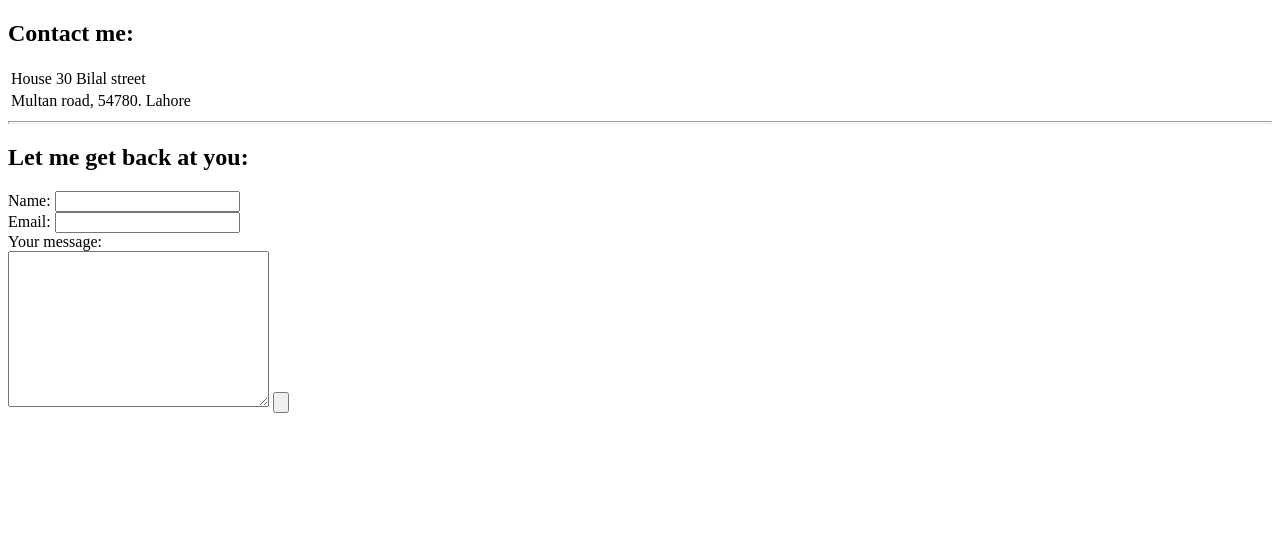
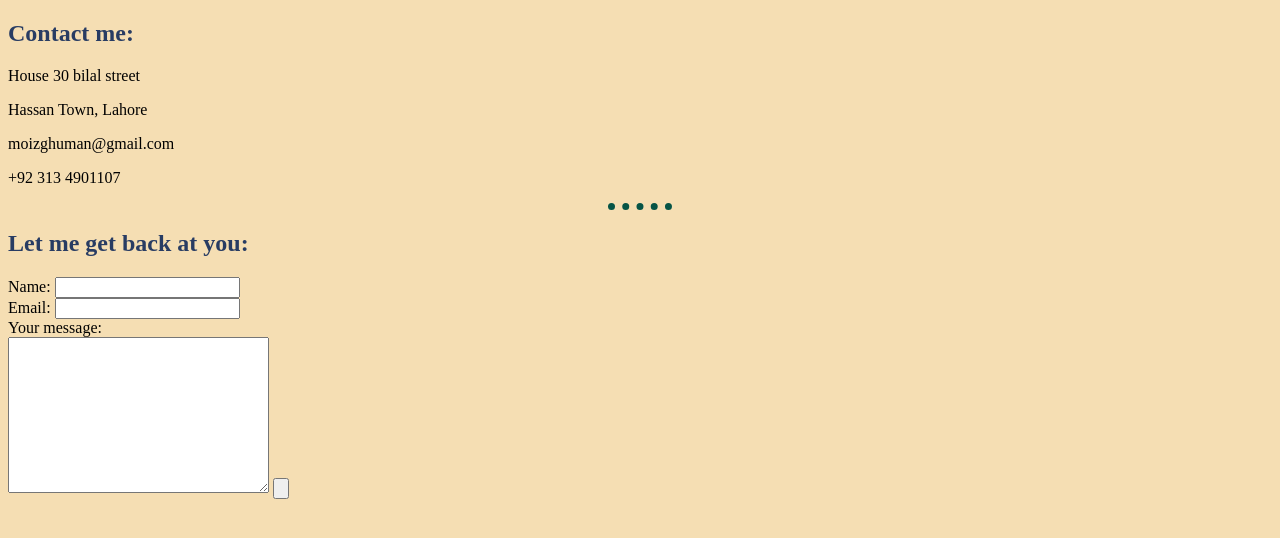
Before and after one commit to moizghuman/cv, a plain HTML site: page contact.html in a window 1280 px wide. Drawn offline with Linux system fonts and the light colour scheme.

Commit message:
Update contact.html.2

```diff
--- a/contact.html
+++ b/contact.html
@@ -4,20 +4,16 @@
 <head>
   <meta charset="utf-8">
   <title>Contact me</title>
+  <link rel="stylesheet" href="css/styles.css">
 </head>
 <h2>Contact me:</h2>
 
 <body>
-  <table>
-    <tr>
-      <td>House 30 Bilal street</td>
-    </tr>
-    <tr>
-      <td>Multan road, 54780. Lahore</td>
-    </tr>
-
-  </table>
-  <hr size="3">
+  <p>House 30 bilal street </p>
+  <p>Hassan Town, Lahore</p>
+  <p>moizghuman@gmail.com</p>
+  <p>+92 313 4901107</p>
+  <hr>
 
   <h2>Let me get back at you:</h2>
 
```
